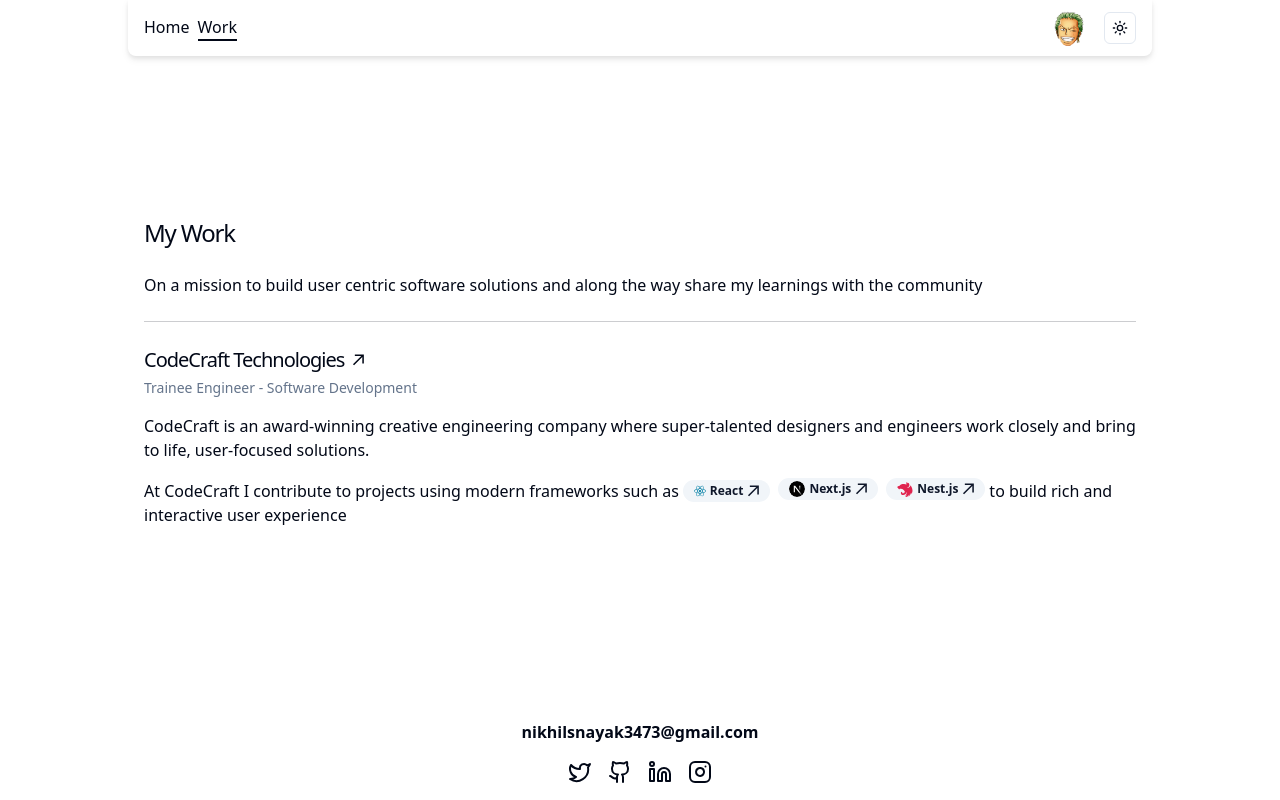
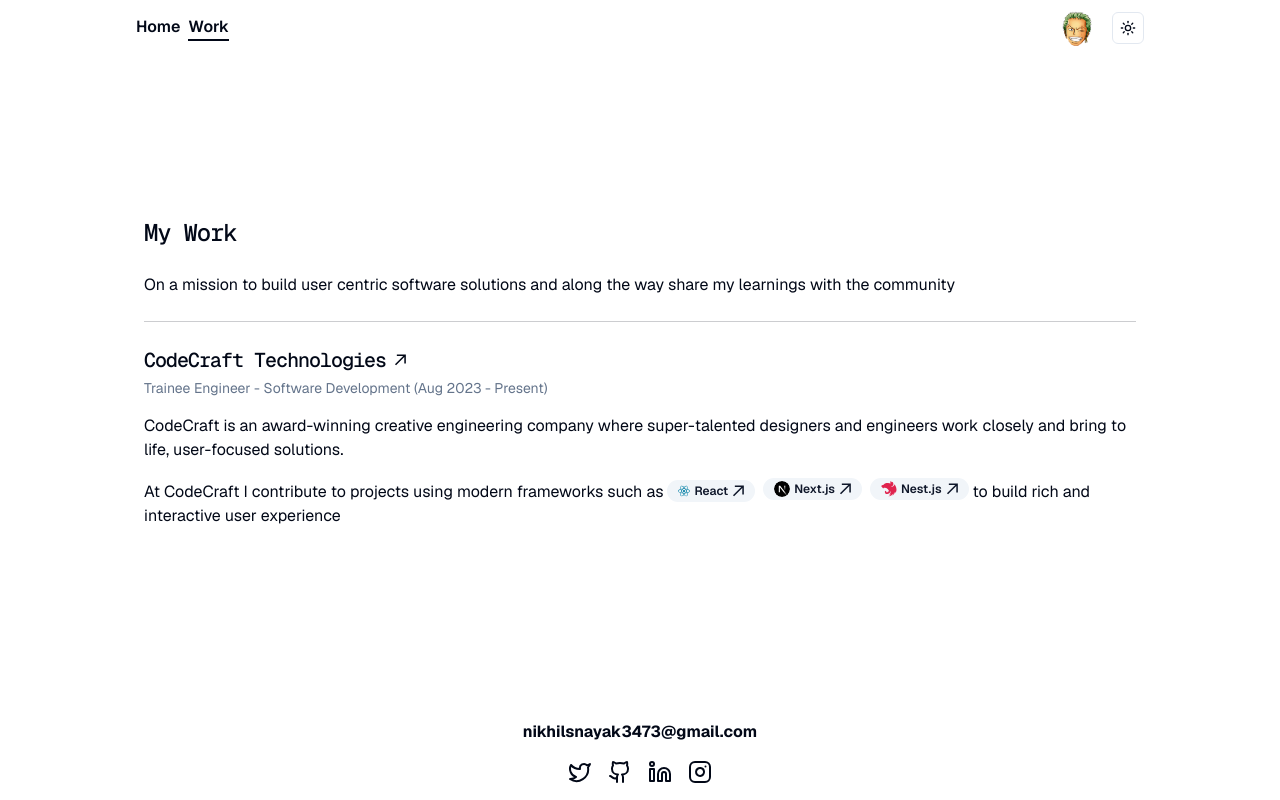
Before and after one commit to nikhilsnayak/nikhilsnayak.dev, a Next.js app: page /work in a window 1280 px wide. Built offline with nearby package versions, Linux system fonts and the light colour scheme.

Commit message:
style: ui improvements (#29)

```diff
--- a/app/bot/page.tsx
+++ b/app/bot/page.tsx
@@ -17,16 +17,14 @@ export const metadata: Metadata = {
 export default function BotPage() {
   return (
     <section className='space-y-4'>
-      <header className='flex items-center'>
-        <div className='flex items-center gap-3'>
+      <header className='flex items-center gap-3'>
         <Avatar className='ring ring-green-500 sm:h-12 sm:w-12'>
           <AvatarImage alt='zoro' src={zoro.src} fetchPriority='high' />
           <AvatarFallback>Z</AvatarFallback>
         </Avatar>
-          <h1 className='bg-gradient-to-tr from-green-900 to-green-200 bg-clip-text text-2xl font-bold italic text-transparent sm:text-3xl'>
+        <h1 className='animate-pulse bg-gradient-to-tr from-green-900 to-green-200 bg-clip-text font-mono text-2xl font-bold italic text-transparent sm:text-3xl'>
           Zoro
         </h1>
-        </div>
       </header>
       <Chat />
     </section>
--- a/app/layout.tsx
+++ b/app/layout.tsx
@@ -1,18 +1,14 @@
 import type { Metadata } from 'next';
-import { Poppins } from 'next/font/google';
 import { Header } from '@/components/layout/header';
 import { Footer } from '@/components/layout/footer';
 import { Toaster } from '@/components/ui/sonner';
 import { ThemeProvider } from '@/providers/theme-provider';
 import { SpeedInsights } from '@vercel/speed-insights/next';
 import { Analytics } from '@vercel/analytics/react';
+import { GeistSans } from 'geist/font/sans';
+import { GeistMono } from 'geist/font/mono';
+import { cn } from '@/lib/utils';
 import './globals.css';
-
-const poppins = Poppins({
-  subsets: ['latin'],
-  weight: ['300', '400', '500', '600', '800'],
-  variable: '--font-poppins',
-});
 
 export const metadata: Metadata = {
   title: {
@@ -56,7 +52,7 @@ export default function RootLayout({
 }>) {
   return (
     <html lang='en' suppressHydrationWarning>
-      <body className={poppins.variable}>
+      <body className={cn(GeistSans.variable, GeistMono.variable, 'font-sans')}>
         <ThemeProvider
           attribute='class'
           defaultTheme='system'
@@ -64,9 +60,11 @@ export default function RootLayout({
           disableTransitionOnChange
         >
           <Toaster />
-          <div className='mx-auto flex min-h-dvh max-w-screen-lg flex-col justify-between gap-4'>
+          <div className='flex min-h-dvh flex-col justify-between gap-4'>
             <Header />
-            <main className='px-4 py-2'>{children}</main>
+            <main className='mx-auto w-full max-w-screen-lg px-4 py-2'>
+              {children}
+            </main>
             <Footer />
           </div>
         </ThemeProvider>
--- a/app/page.tsx
+++ b/app/page.tsx
@@ -48,7 +48,9 @@ const sourceCodePro = Source_Code_Pro({
 function Gallery() {
   return (
     <section>
-      <h3 className='mb-[0.5em] text-2xl font-bold sm:text-4xl'>Gallery :</h3>
+      <h3 className='mb-[0.5em] font-mono text-2xl font-bold sm:text-4xl'>
+        Gallery:
+      </h3>
       <ul className='flex flex-wrap items-center gap-8'>
         {images.map((image, index) => (
           <li className='max-w-[450px]' key={index}>
@@ -78,7 +80,9 @@ function Gallery() {
 function Skills() {
   return (
     <section>
-      <h3 className='mb-[0.5em] text-2xl font-bold sm:text-4xl'>Skills :</h3>
+      <h3 className='mb-[0.5em] font-mono text-2xl font-bold sm:text-4xl'>
+        Skills:
+      </h3>
       <ul className='flex flex-wrap items-center gap-8'>
         {skillsIcons.map((Icon, index) => (
           <li className='h-8 w-8 sm:h-12 sm:w-12' key={index}>
@@ -114,7 +118,7 @@ export default function HomePage() {
         />
       </header>
       <section className='space-y-8'>
-        <h2 className='mb-[0.25em] text-5xl font-bold after:block after:h-[2px] after:w-full after:bg-current dark:text-fluorescent after:dark:bg-fluorescent sm:text-7xl'>
+        <h2 className='mb-[0.25em] font-mono text-5xl font-bold after:block after:h-[2px] after:w-full after:bg-current dark:text-fluorescent after:dark:bg-fluorescent sm:text-7xl'>
           Get to Know Me
         </h2>
         <p className='text-lg sm:text-xl'>
--- a/app/work/page.tsx
+++ b/app/work/page.tsx
@@ -11,7 +11,9 @@ export default function WorkPage() {
   return (
     <section>
       <header>
-        <h1 className='mb-6 text-2xl font-medium tracking-tighter'>My Work</h1>
+        <h1 className='mb-6 font-mono text-2xl font-medium tracking-tighter'>
+          My Work
+        </h1>
         <p>
           On a mission to build user centric software solutions and along the
           way share my learnings with the community
@@ -19,7 +21,7 @@ export default function WorkPage() {
       </header>
       <hr className='my-6 border-foreground/20' />
       <section>
-        <h2 className='mb-1 inline-block text-xl font-medium tracking-tighter hover:underline hover:opacity-70'>
+        <h2 className='mb-1 inline-block font-mono text-xl font-medium tracking-tighter hover:underline hover:opacity-70'>
           <a
             href='https://www.codecrafttech.com/'
             target='_blank'
@@ -30,8 +32,8 @@ export default function WorkPage() {
             CodeCraft Technologies <ArrowIcon />
           </a>
         </h2>
-        <p className='mb-4 text-sm text-muted-foreground'>
-          Trainee Engineer - Software Development
+        <p className='mb-4 break-words text-sm text-muted-foreground'>
+          Trainee Engineer - Software Development (Aug 2023 - Present)
         </p>
         <p className='my-4'>
           CodeCraft is an award-winning creative engineering company where
--- a/components/layout/header.tsx
+++ b/components/layout/header.tsx
@@ -4,7 +4,8 @@ import { NavLink } from './nav-link';
 
 export function Header() {
   return (
-    <header className='sticky top-0 z-10 flex items-center gap-4 bg-background px-4 py-2 text-foreground drop-shadow-md lg:rounded-bl-lg lg:rounded-br-lg'>
+    <header className='sticky top-0 z-50 w-full backdrop-blur'>
+      <div className='mx-auto flex max-w-screen-lg items-center gap-4 p-2'>
         <nav className='flex flex-grow items-center justify-between'>
           <ul className='flex gap-2'>
             <li>
@@ -21,6 +22,7 @@ export function Header() {
           </ul>
         </nav>
         <ThemeToggle />
+      </div>
     </header>
   );
 }
--- a/components/layout/nav-link.tsx
+++ b/components/layout/nav-link.tsx
@@ -14,7 +14,7 @@ export function NavLink({ className, href, ...props }: NavLinkProps) {
       {...props}
       href={href}
       className={cn(
-        'bg-transparent after:block after:h-[2px] after:w-full',
+        'font-semibold after:block after:h-[2px] after:w-full after:bg-transparent',
         path === href && 'after:bg-current after:dark:bg-fluorescent',
         className
       )}
--- a/lint-staged.config.js
+++ b/lint-staged.config.js
@@ -2,7 +2,6 @@ module.exports = {
     "*/**/*.{js,jsx,ts,tsx}": [
         "prettier --write",
         "eslint --fix",
-        "eslint"
     ],
     "*/**/*.{json,css,md}": [
         "prettier --write"
--- a/package.json
+++ b/package.json
@@ -29,6 +29,7 @@
     "ai": "^3.1.3",
     "class-variance-authority": "^0.7.0",
     "clsx": "^2.1.0",
+    "geist": "^1.3.0",
     "langchain": "^0.1.36",
     "lucide-react": "^0.378.0",
     "next": "14.2.3",
--- a/tailwind.config.ts
+++ b/tailwind.config.ts
@@ -77,6 +77,8 @@ const config = {
       },
       fontFamily: {
         poppins: ['var(--font-poppins)'],
+        mono: ['var(--font-geist-mono)'],
+        sans: ['var(--font-geist-sans)'],
       },
     },
   },
```
Also changed, not shown: 1 other file (tests, documents, lock files or other folders). Lines whose indentation alone changed are shown as unchanged.
